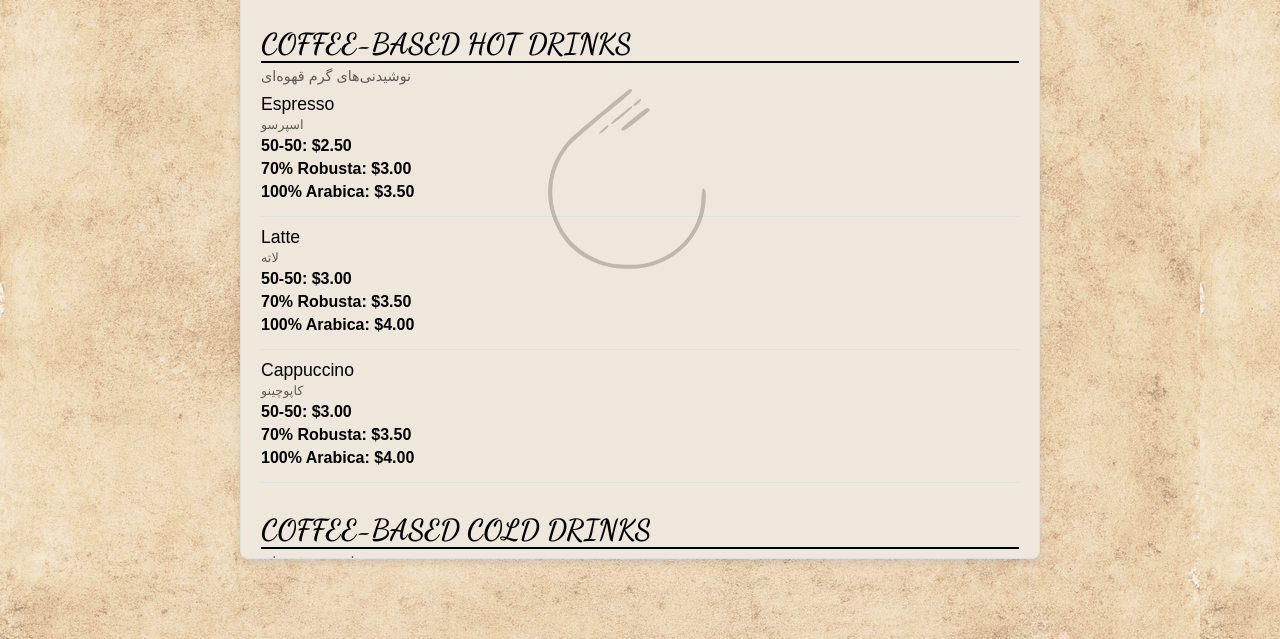
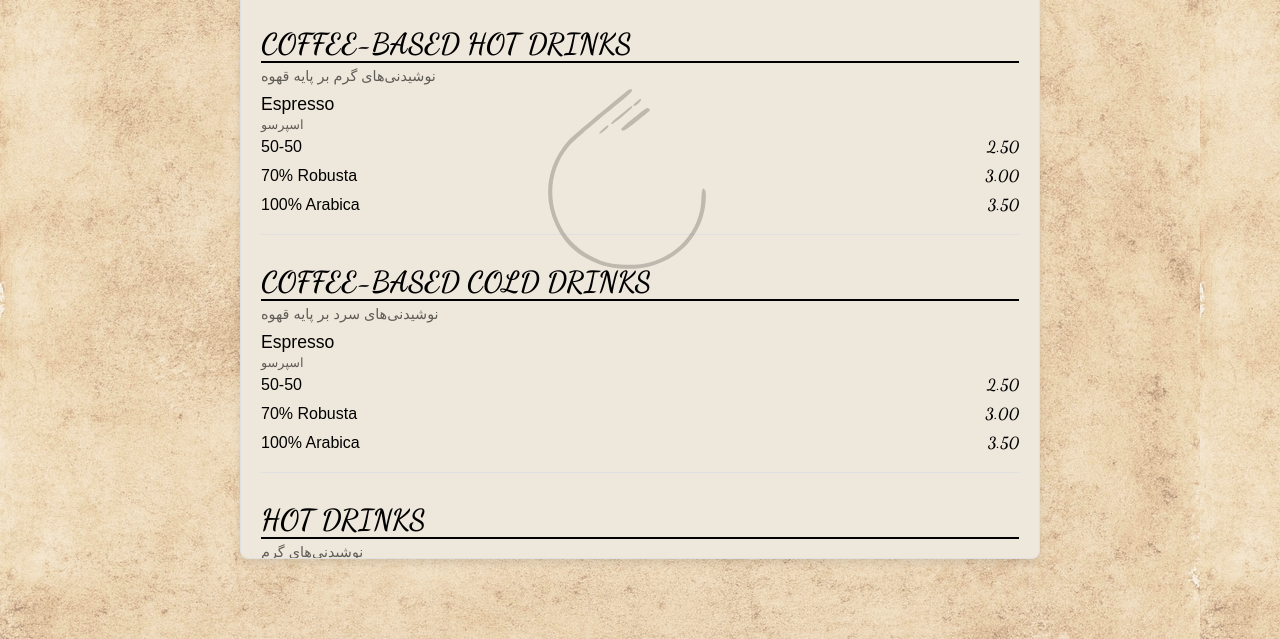
Before and after one commit to AryamehrAbbaspoor/sixCafeMenu, a plain HTML site: page index.html in a window 1280 px wide. Shown: the part 161-800 px from the top of the page. Drawn offline with Linux system fonts and the light colour scheme.

Commit message:
Add files via upload

```diff
--- a/index.html
+++ b/index.html
@@ -22,33 +22,24 @@
         <!-- Coffee-Based Hot Drinks -->
         <div class="menu-section">
             <h2>Coffee-Based Hot Drinks</h2>
-            <p class="farsi">نوشیدنی‌های گرم قهوه‌ای</p>
+            <p class="farsi">نوشیدنی‌های گرم بر پایه قهوه</p>
             <ul>
                 <li>
                     Espresso
                     <div class="farsi">اسپرسو</div>
                     <div class="price-options">
-                        <span>50-50: $2.50</span>
-                        <span>70% Robusta: $3.00</span>
-                        <span>100% Arabica: $3.50</span>
-                    </div>
-                </li>
-                <li>
-                    Latte
-                    <div class="farsi">لاته</div>
-                    <div class="price-options">
-                        <span>50-50: $3.00</span>
-                        <span>70% Robusta: $3.50</span>
-                        <span>100% Arabica: $4.00</span>
-                    </div>
-                </li>
-                <li>
-                    Cappuccino
-                    <div class="farsi">کاپوچینو</div>
-                    <div class="price-options">
-                        <span>50-50: $3.00</span>
-                        <span>70% Robusta: $3.50</span>
-                        <span>100% Arabica: $4.00</span>
+                        <span>
+                            <span class="option">50-50</span>
+                            <span class="price">2.50</span>
+                        </span>
+                        <span>
+                            <span class="option">70% Robusta</span>
+                            <span class="price">3.00</span>
+                        </span>
+                        <span>
+                            <span class="option">100% Arabica</span>
+                            <span class="price">3.50</span>
+                        </span>
                     </div>
                 </li>
             </ul>
@@ -57,33 +48,24 @@
         <!-- Coffee-Based Cold Drinks -->
         <div class="menu-section">
             <h2>Coffee-Based Cold Drinks</h2>
-            <p class="farsi">نوشیدنی‌های سرد قهوه‌ای</p>
+            <p class="farsi">نوشیدنی‌های سرد بر پایه قهوه</p>
             <ul>
                 <li>
-                    Iced Latte
-                    <div class="farsi">آیس لاته</div>
+                    Espresso
+                    <div class="farsi">اسپرسو</div>
                     <div class="price-options">
-                        <span>50-50: $3.50</span>
-                        <span>70% Robusta: $4.00</span>
-                        <span>100% Arabica: $4.50</span>
-                    </div>
-                </li>
-                <li>
-                    Iced Americano
-                    <div class="farsi">آیس آمریکانو</div>
-                    <div class="price-options">
-                        <span>50-50: $2.50</span>
-                        <span>70% Robusta: $3.00</span>
-                        <span>100% Arabica: $3.50</span>
-                    </div>
-                </li>
-                <li>
-                    Cold Brew
-                    <div class="farsi">کولد برو</div>
-                    <div class="price-options">
-                        <span>50-50: $4.00</span>
-                        <span>70% Robusta: $4.50</span>
-                        <span>100% Arabica: $5.00</span>
+                        <span>
+                            <span class="option">50-50</span>
+                            <span class="price">2.50</span>
+                        </span>
+                        <span>
+                            <span class="option">70% Robusta</span>
+                            <span class="price">3.00</span>
+                        </span>
+                        <span>
+                            <span class="option">100% Arabica</span>
+                            <span class="price">3.50</span>
+                        </span>
                     </div>
                 </li>
             </ul>
@@ -94,8 +76,10 @@
             <h2>Hot Drinks</h2>
             <p class="farsi">نوشیدنی‌های گرم</p>
             <ul>
-                <li>Tea <div class="farsi">چای</div></li>
-                <li>Hot Chocolate <div class="farsi">هات چاکلت</div></li>
+                <li>Tea
+                    <span class="price">60</span>
+                    <div class="farsi">چای</div>
+                </li>
             </ul>
         </div>
 
@@ -104,8 +88,10 @@
             <h2>Cold Drinks</h2>
             <p class="farsi">نوشیدنی‌های سرد</p>
             <ul>
-                <li>Smoothie <div class="farsi">اسموتی</div></li>
-                <li>Lemonade <div class="farsi">لیموناد</div></li>
+                <li>Tea
+                    <span class="price">60</span>
+                    <div class="farsi">چای</div>
+                </li>
             </ul>
         </div>
 
@@ -114,8 +100,10 @@
             <h2>Herbal Tea</h2>
             <p class="farsi">دمنوش</p>
             <ul>
-                <li>Mint Tea <div class="farsi">چای نعناع</div></li>
-                <li>Chamomile Tea <div class="farsi">چای بابونه</div></li>
+                <li>Tea
+                    <span class="price">60</span>
+                    <div class="farsi">چای</div>
+                </li>
             </ul>
         </div>
 
@@ -124,10 +112,10 @@
             <h2>Bakery</h2>
             <p class="farsi">نانوایی</p>
             <ul>
-                <li>Croissant <span class="price">65</span>
-                    <p class="farsi">کرواسان</p>
+                <li>Tea
+                    <span class="price">60</span>
+                    <div class="farsi">چای</div>
                 </li>
-                <li>Chocolate Cake <div class="farsi">کیک شکلاتی</div></li>
             </ul>
         </div>
 
@@ -136,8 +124,10 @@
             <h2>Extras</h2>
             <p class="farsi">افزودنی‌ها</p>
             <ul>
-                <li>Whipped Cream <div class="farsi">خامه زده شده</div></li>
-                <li>Syrup <div class="farsi">سیروپ</div></li>
+                <li>Tea
+                    <span class="price">60</span>
+                    <div class="farsi">چای</div>
+                </li>
             </ul>
         </div>
     </div>
--- a/styles.css
+++ b/styles.css
@@ -1,73 +1,86 @@
-/* General Reset */
+/* General Reset: Removes default margins and paddings and ensures consistent box sizing across all elements */
 * {
     margin: 0;
     padding: 0;
     box-sizing: border-box;
 }
 
-/* Import Google Font */
+/* Body Styling: Sets font, background, and layout for the main page */
 body {
-    font-family: 'Arial', sans-serif;
-    background-color: #eee7db;
-    color: black; /* Text is black */
-    height: 100vh;
-    overflow: hidden;
-    display: flex;
-    justify-content: center;
-    align-items: center;
+    font-family: 'Arial', sans-serif; /* Sets the default font for the page */
+    background-color: #eee7db; /* Sets a light brown color to resemble old paper */
+    color: black; /* Default text color */
+    height: 100vh; /* Ensures the body takes up the full height of the viewport */
+    overflow: hidden; /* Prevents scrolling on the body */
+    display: flex; /* Centers the content vertically and horizontally */
+    justify-content: center; /* Horizontally centers the content */
+    align-items: center; /* Vertically centers the content */
+    position: relative; /* Needed for positioning pseudo-elements like ::after */
 }
 
-/* Static Background Styling */
-.background {
-    position: fixed;
-    top: 50%;
-    left: 50%;
-    width: 300px; /* Make sure this is not 0 */
-    height: 300px; /* Make sure this is not 0 */
-    background-image: url('background.svg');
-    background-repeat: no-repeat;
-    background-size: contain;
-    opacity: 0.2;
-    transform: translate(-50%, -50%);
-    z-index: 1;
+/* Body Background Effect: Adds a subtle noise texture on top of the background */
+body::after {
+    content: ''; /* Adds an empty pseudo-element */
+    position: absolute; /* Stretches the pseudo-element over the entire body */
+    top: 0;
+    left: 0;
+    width: 100%; /* Covers the full width of the viewport */
+    height: 100%; /* Covers the full height of the viewport */
+    background-image: url('noise.png.jpg'); /* Applies a noise texture image */
+    opacity: 0.5; /* Makes the noise semi-transparent */
+    pointer-events: none; /* Ensures this element doesn't interfere with user interaction */
+    z-index: -2; /* Places this behind all other elements */
 }
 
-/* Menu Container */
-.menu-container {
-    width: 90%;
-    max-width: 800px;
-    background-color: #eee7db;
-    border: 1px solid #e0e0e0;
-    box-shadow: 0px 4px 8px rgba(0, 0, 0, 0.1);
-    padding: 20px;
-    border-radius: 8px;
-    position: relative;
-    z-index: 0;
-    overflow-y: auto;
-    max-height: 80vh;
+/* Static Background Styling: Configures the logo in the background */
+.background {
+    position: fixed; /* Keeps the logo in a fixed position while scrolling */
+    top: 50%; /* Centers the logo vertically */
+    left: 50%; /* Centers the logo horizontally */
+    width: 300px; /* Sets a fixed width for the logo */
+    height: 300px; /* Sets a fixed height for the logo */
+    background-image: url('background.svg'); /* Adds the SVG logo */
+    background-repeat: no-repeat; /* Prevents the logo from repeating */
+    background-size: contain; /* Ensures the logo fits within its container */
+    opacity: 0.2; /* Makes the logo faint */
+    transform: translate(-50%, -50%); /* Precisely centers the logo */
+    z-index: 1; /* Places the logo above the background but below the menu */
+    pointer-events: none; /* Ensures the logo doesn't block interaction with the menu */
 }
 
-/* Apply Dancing Script to Headers */
-header h1, .menu-section h2 {
-    font-family: 'Dancing Script', cursive;
+/* Menu Container: Defines the styling for the menu box */
+.menu-container {
+    width: 90%; /* Makes the menu box take 90% of the viewport width */
+    max-width: 800px; /* Caps the maximum width to ensure it doesn't stretch too wide */
+    background-color: #eee7db; /* Matches the old-paper theme */
+    border: 1px solid #e0e0e0; /* Adds a light border for definition */
+    box-shadow: 0px 4px 8px rgba(0, 0, 0, 0.1); /* Adds a subtle shadow for depth */
+    padding: 20px; /* Adds spacing inside the menu */
+    border-radius: 8px; /* Rounds the corners of the menu box */
+    overflow-y: auto; /* Allows vertical scrolling for menu content */
+    max-height: 80vh; /* Limits the height to avoid overflow beyond the viewport */
+    z-index: 0; /* Places the menu box behind the background */
 }
 
-/* Header Styling */
+/* Scrollbar Styling: Customizes the appearance of the scrollbar */
+/* .menu-container::-webkit-scrollbar {
+    width: 8px; /* Sets the width of the scrollbar
+}
+.menu-container::-webkit-scrollbar-thumb {
+    background-color: #888; /* Sets the color of the scrollbar thumb
+    border-radius: 4px; /* Rounds the edges of the scrollbar thumb
+}
+.menu-container::-webkit-scrollbar-thumb:hover {
+    background-color: #555; /* Changes the color on hover for better visibility
+} */
+
+/* Header Styling: Configures the cafe name at the top */
 header {
-    display: flex;
-    justify-content: center;
-    align-items: center;
-    position: relative;
-    margin-bottom: 30px;
+    display: flex; /* Aligns child elements horizontally */
+    justify-content: center; /* Centers the header content horizontally */
+    align-items: center; /* Aligns header content vertically */
+    margin-bottom: 30px; /* Adds space below the header */
 }
-
-header h1 {
-    font-size: 3rem;
-    font-weight: bold;
-    color: black;
-    margin: 0;
-}
-
 header sup.th {
     font-size: 1rem;
     vertical-align: top;
@@ -89,111 +102,75 @@ header .street {
     margin-left: -5px;
 }
 
-/* Section Styling */
-.menu-section {
-    margin-bottom: 30px;
+header h1 {
+    font-family: 'Dancing Script', cursive; /* Applies a handwritten-like font */
+    font-size: 3rem; /* Sets a large font size for prominence */
+    font-weight: bold; /* Makes the text bold */
+    color: black; /* Sets the text color */
 }
 
+/* Section Styling: Defines each category of the menu */
+.menu-section {
+    margin-bottom: 30px; /* Adds space between menu sections */
+}
 .menu-section h2 {
-    font-size: 1.8rem;
-    margin-bottom: 5px;
-    color: black;
-    border-bottom: 2px solid black;
-    text-transform: uppercase;
+    font-family: 'Dancing Script', cursive; /* Matches the handwritten font of the header */
+    font-size: 1.8rem; /* Sets a slightly smaller font for section titles */
+    margin-bottom: 5px; /* Adds spacing below the section title */
+    color: black; /* Sets the title color */
+    border-bottom: 2px solid black; /* Adds an underline for separation */
+    text-transform: uppercase; /* Makes the title text uppercase */
+}
+.menu-section .farsi {
+    font-size: 0.9rem; /* Sets a smaller font for Farsi text */
+    opacity: 0.6; /* Makes the Farsi text less prominent */
+    margin-top: 5px; /* Adds space above the Farsi text */
 }
 
-.menu-section .farsi {
-    font-size: 0.9rem;
-    color: black;
-    opacity: 0.6;
-    margin-top: 5px;
+/* Menu Items: Styles each individual menu item */
+.menu-section ul {
+    list-style: none; /* Removes default bullet points */
+}
+.menu-section li {
+    display: flex; /* Aligns item text and price horizontally */
+    justify-content: space-between; /* Pushes the item name left and price right */
+    align-items: flex-start; /* Aligns items to the top */
+    padding: 10px 0; /* Adds vertical padding between items */
+    border-bottom: 1px solid #e0e0e0; /* Adds a separator line between items */
+    font-size: 1.1rem; /* Sets the font size for menu items */
+    flex-wrap: wrap; /* Allows wrapping for long text or small screens */
 }
 
-/* Menu Items */
-.menu-section ul {
-    list-style: none;
+/* Farsi Text: Additional styling for Farsi translations */
+.menu-section li .farsi {
+    font-size: 0.8rem; /* Smaller font size for translations */
+    opacity: 0.6; /* Makes it less prominent than the main item text */
+    margin-top: 2px; /* Adds space above translations */
+    width: 100%; /* Ensures it spans the full width */
 }
 
-.menu-section li {
-    padding: 10px 0;
-    border-bottom: 1px solid #e0e0e0;
-    font-size: 1.1rem;
+/* Pricing Options: Aligns menu options and prices in a flexible layout */
+.price-options {
+    display: flex; /* Enables flexible layout */
+    flex-direction: column; /* Stacks options vertically */
+    margin-top: 5px; /* Adds spacing above price options */
+    width: 100%; /* Ensures it spans the full width of the container */
 }
-
-.menu-section li .farsi {
-    font-size: 0.8rem;
-    color: black;
-    opacity: 0.6;
-    margin-top: 2px;
-    width: 100%; /* Ensures Farsi text takes up the full width */
-    text-align: left; /* Align Farsi text to the left */
+.price-options span {
+    display: flex; /* Aligns option text and price horizontally */
+    justify-content: space-between; /* Pushes text to the left and price to the right */
+    align-items: center; /* Vertically aligns content */
+    font-size: 1rem; /* Sets a consistent font size */
+    margin-bottom: 5px; /* Adds space between options */
+    white-space: nowrap; /* Prevents wrapping of text */
 }
-
-/* Pricing Options */
-.price-options {
-    display: flex;
-    flex-direction: column;
-    font-size: 1rem;
-    margin-top: 5px;
-    color: black;
+.price-options span .option {
+    flex: 1; /* Allows the option to take up available space */
+    text-align: left; /* Aligns text to the left */
 }
-
-.price-options span {
-    margin-bottom: 5px;
-    font-weight: bold;
-    text-align: start;
+.price-options span .price {
+    flex-shrink: 0; /* Prevents the price from shrinking */
+    font-weight: bold; /* Makes the price stand out */
+    text-align: right; /* Aligns the price to the right */
+    font-family: 'Dancing Script', cursive; /* Matches the handwritten font for prices */
 }
-
-/* Scrollable Menu */
-.menu-container {
-    overflow-y: auto;
-    max-height: 80vh;
-}
-
-/* Smooth Scrolling */
-.menu-container::-webkit-scrollbar {
-    width: 8px;
-}
-
-/* .menu-container::-webkit-scrollbar-thumb {
-    background-color: #888;
-    border-radius: 4px;
-} */
-
-.menu-container::-webkit-scrollbar-thumb:hover {
-    background-color: #555;
-}
-
-.menu-section li {
-    display: flex;
-    justify-content: space-between;
-    align-items: flex-start; /* Align items at the top */
-    padding: 10px 0;
-    border-bottom: 1px solid #e0e0e0;
-    font-size: 1.1rem;
-    flex-wrap: wrap; /* Allows content to break into multiple lines */
-    position: relative;
-}
-
-.menu-section li .price {
-    font-size: 1rem;
-    font-weight: bold;
-    color: black;
-    margin-right: 5%;
-    margin-left: auto; /* Pushes the price to the right */
-    align-self: center; /* Align price vertically in the middle */
-}
-
-body::after {
-    content: '';
-    position: absolute;
-    top: 0;
-    left: 0;
-    width: 100%;
-    height: 100%;
-    background: transparent;
-    pointer-events: none;
-    z-index: -1;
-    background-image: url('noise.png.jpg'); /* Use a subtle noise texture */
-    opacity: 0.5;
-}
```
